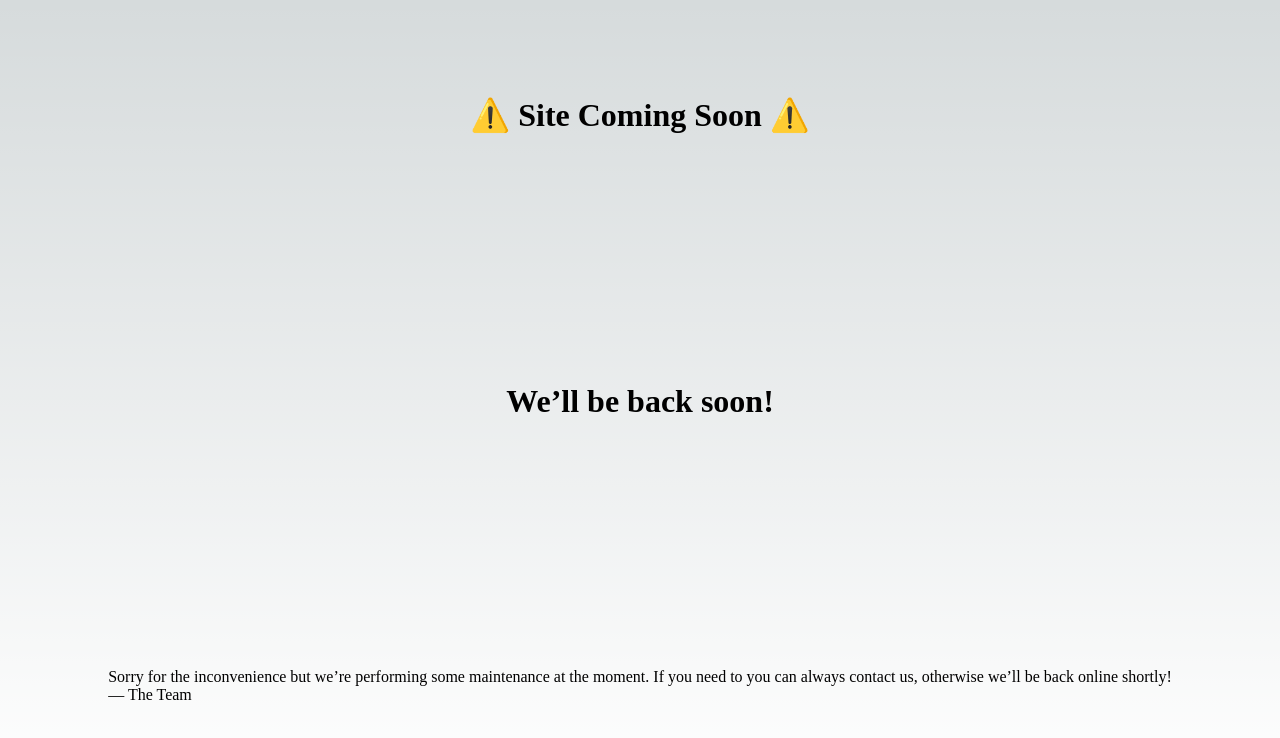
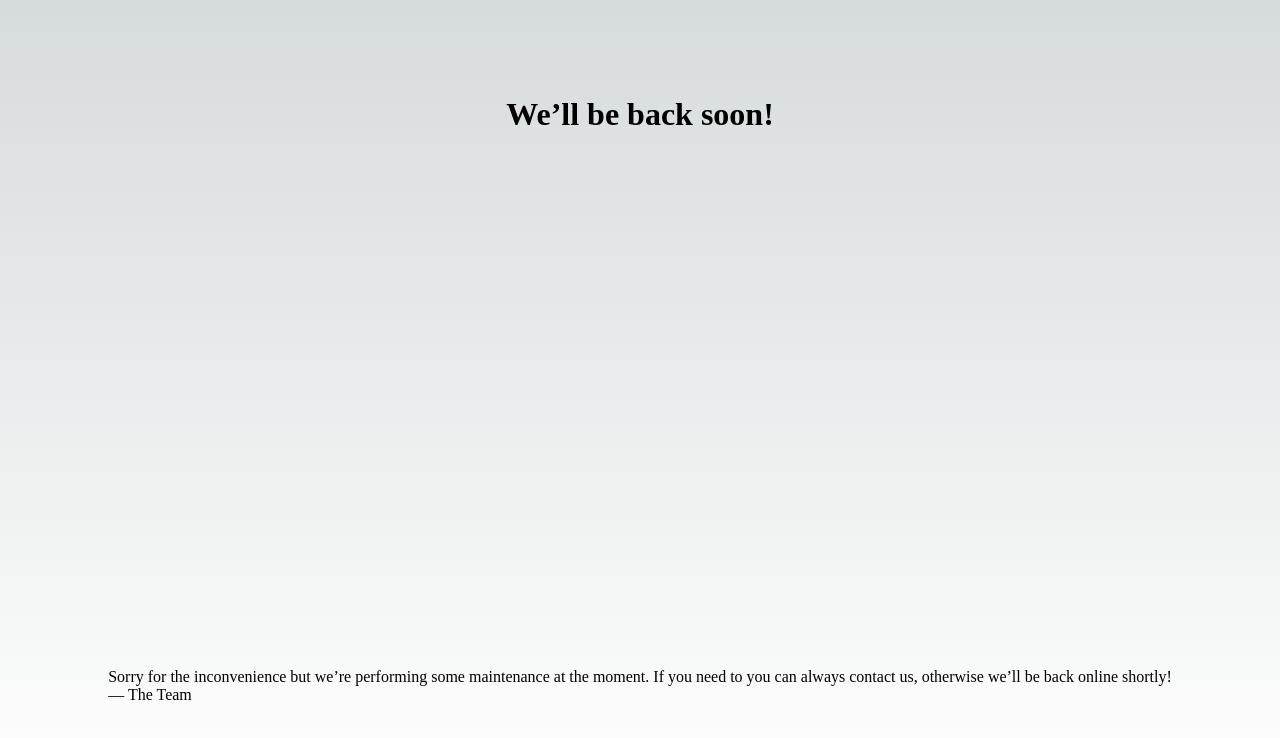
Before and after one commit to jdogcoder/jaspermayone-dot-com, a Next.js app: page / in a window 1280 px wide. Shown: the top 738 px of the page. Built offline with nearby package versions, Linux system fonts and the light colour scheme.

Commit message:
:sparkles: and more

```diff
--- a/pages/index.js
+++ b/pages/index.js
@@ -15,9 +15,8 @@ export default function Home() {
       </Head>
       <main className={styles.main}>
         <h1 className={styles.title}>
-          ⚠️ Site Coming Soon ⚠️
+        We&rsquo;ll be back soon!
         </h1>
-        <h1>We&rsquo;ll be back soon!</h1>
     <div>
         <p>Sorry for the inconvenience but we&rsquo;re performing some maintenance at the moment. If you need to you can always <a href="mailto:#">contact us</a>, otherwise we&rsquo;ll be back online shortly!</p>
         <p>&mdash; The Team</p>
```
